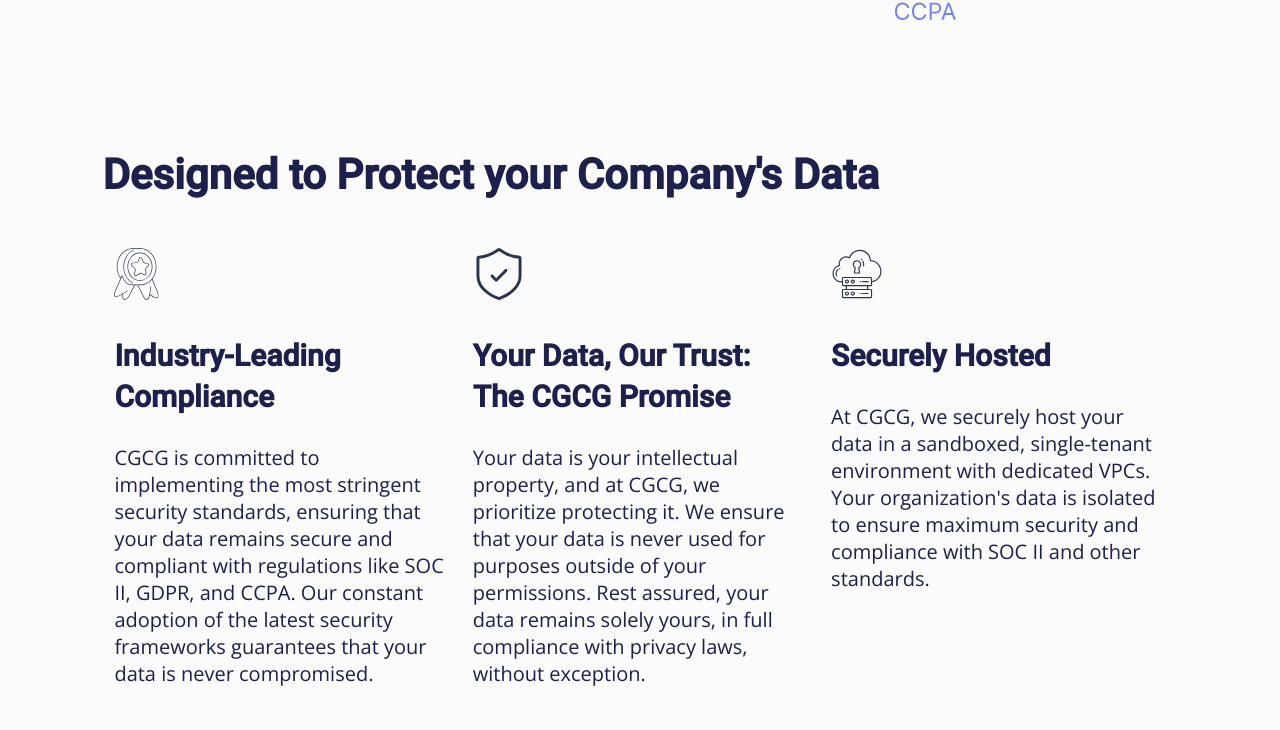
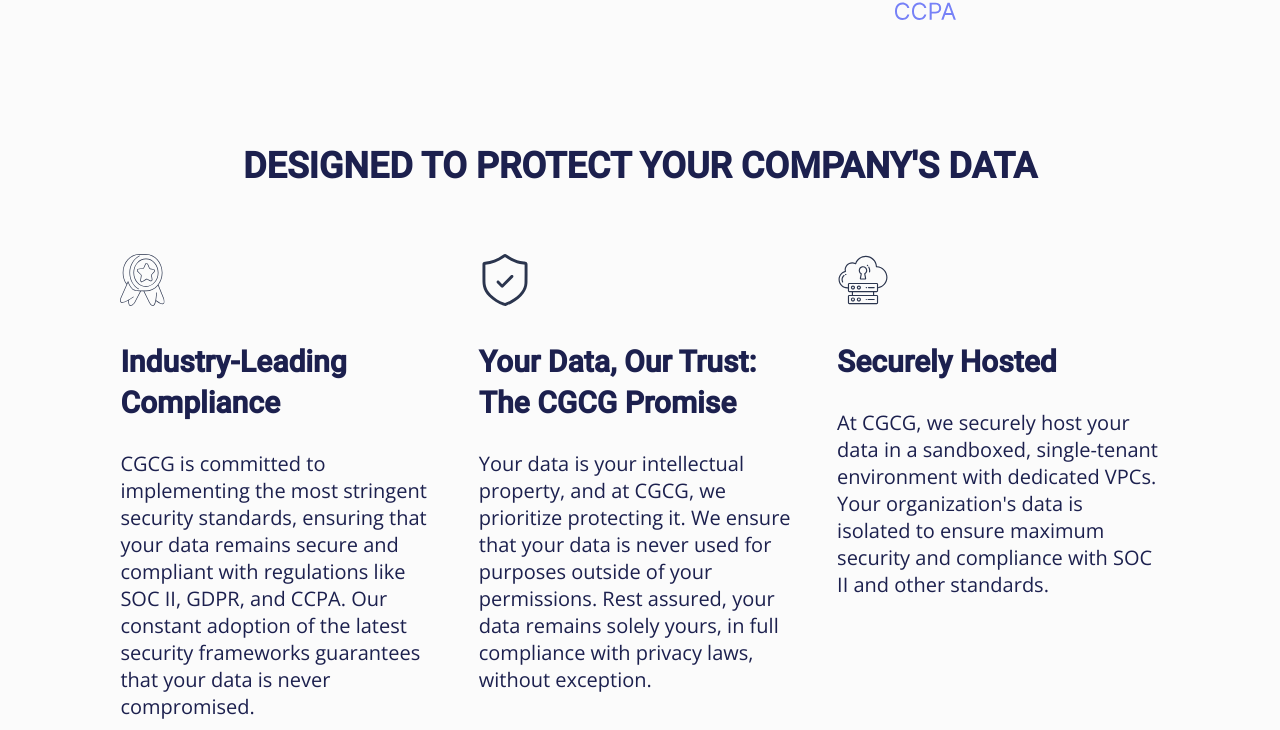
Before and after one commit to switchboardplus/switchboardplus.github.io, a plain HTML site: page trust/index.html in a window 1280 px wide. Shown: the part 712-1442 px from the top of the page. Drawn offline with Linux system fonts and the light colour scheme.

Commit message:
Update index.html

```diff
--- a/trust/index.html
+++ b/trust/index.html
@@ -813,7 +813,19 @@
 img {
 	max-width: 100%;
 }
-
+.s.mitservices h2 {
+	text-transform: uppercase;
+	font-size: 36px;
+	text-align: center;
+	width: 100%;
+	margin-bottom: 48px;
+}
+.mitservice {
+	padding: 18px;
+	max-width: 360px;
+	display: block !important;
+	margin: 0 auto;
+}
     </style>
   </head>
   <body data-new-gr-c-s-check-loaded="8.908.0" data-gr-ext-installed="" data-new-gr-c-s-loaded="8.908.0">
```
